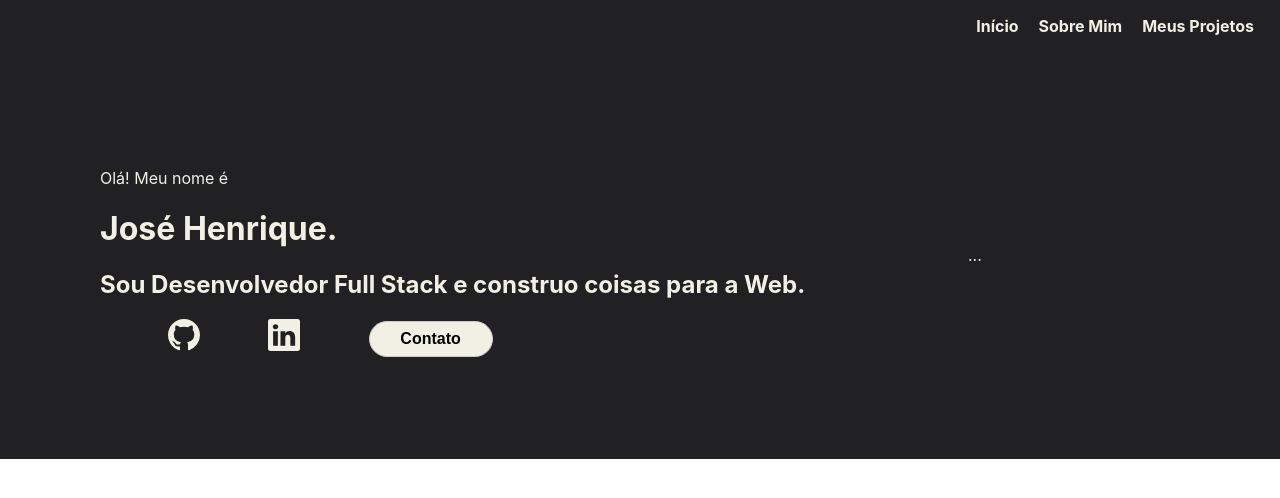
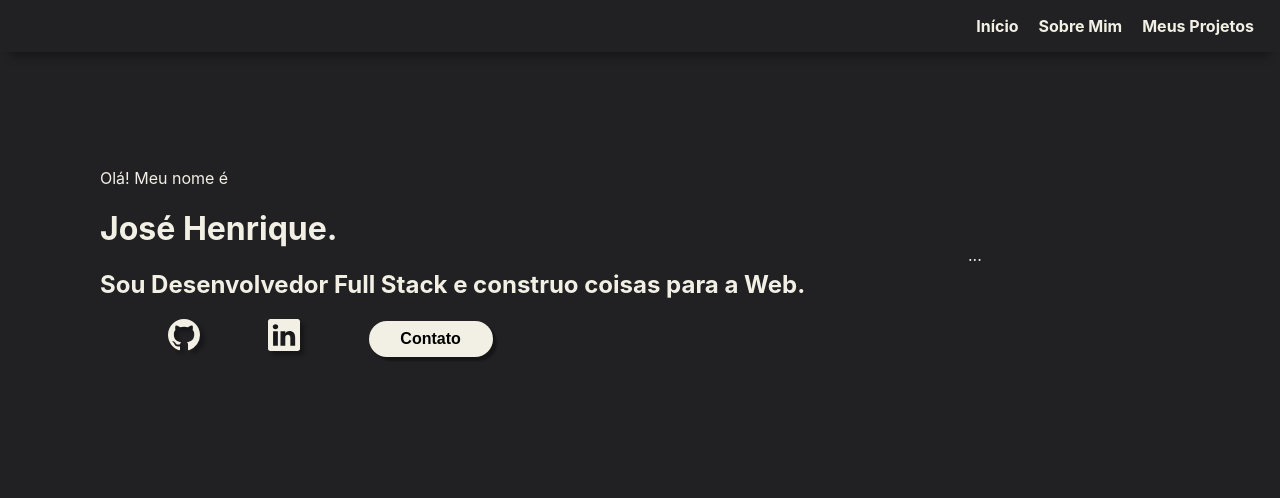
Before and after one commit to josehenriquepg/my-portfolio, a React (Create React App) app: page / in a window 1280 px wide. Shown: the top 498 px of the page. Built offline with nearby package versions, Linux system fonts and the light colour scheme.

Commit message:
style: buttom shadow and icons shadow

```diff
--- a/src/index.css
+++ b/src/index.css
@@ -5,6 +5,7 @@ body {
     sans-serif;
   -webkit-font-smoothing: antialiased;
   -moz-osx-font-smoothing: grayscale;
+  background-color: #212123;;
 }
 
 code {
--- a/src/pages/Home/styles.ts
+++ b/src/pages/Home/styles.ts
@@ -2,7 +2,6 @@ import styled from 'styled-components';
 
 export const Container = styled.div`
   display: flex;
-  background-color: #212123;
   color: #f2f0e5;
 `;
 
@@ -32,6 +31,7 @@ export const SocialMedia = styled.a`
   font-size: 32px;
   text-decoration: none;
   color: #f2f0e5;
+  filter: drop-shadow(4px 4px 2px rgba(0,0,0,0.35));
 
   &:hover {
     color: #f87b1b;
@@ -43,9 +43,10 @@ export const Button = styled.button`
   height: 36px;
   font-size: 16px;
   font-weight: bold;
-  border: 1px solid #ccc;
+  border: none;
   border-radius: 20px;
   background-color: #f2f0e5;
+  box-shadow: 4px 4px 2px 0 rgba(0,0,0,0.35);
 
   &:hover {
     background-color: #f87b1b;
```
